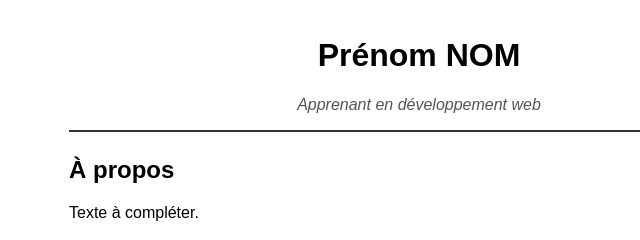
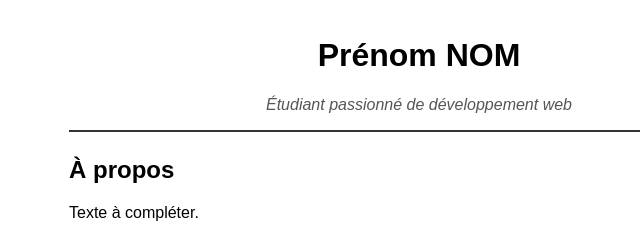
Before and after one commit to junior-stephen/portfolio, a plain HTML site: page index.html in a window 1280 px wide. Shown: the top 240 px of the page, 221-861 px from the left. Drawn offline with Linux system fonts and the light colour scheme.

Commit message:
Ajout de la presentation et nouveau slogan

```diff
--- a/index.html
+++ b/index.html
@@ -9,7 +9,7 @@
 <body>
   <header>
     <h1>Prénom NOM</h1>
-    <p class="slogan">Apprenant en développement web</p>
+    <p class="slogan">Étudiant passionné de développement web</p>
   </header>
 
   <main>
```
